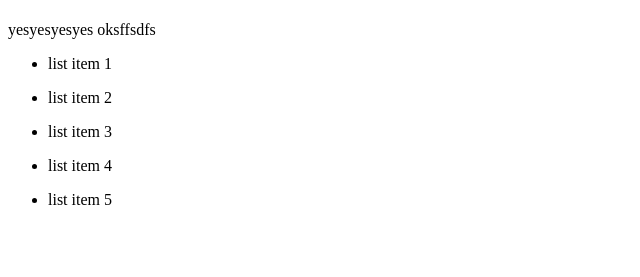
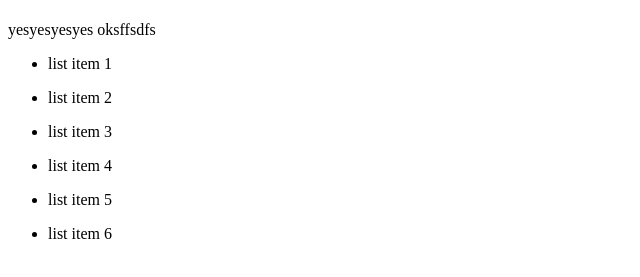
Before and after one commit to MrTARIQSs/git-tutorial, a plain HTML site: page index.html in a window 1280 px wide. Shown: the part 59-336 px from the top of the page, without its empty margins (0-640 px from the left). Drawn offline with Linux system fonts and the light colour scheme.

Commit message:
added another list item

```diff
--- a/index.html
+++ b/index.html
@@ -13,5 +13,6 @@
     <ul><li>list item 3</li></ul>
     <ul><li>list item 4</li></ul>
     <ul><li>list item 5</li></ul>
+    <ul><li>list item 6</li></ul>
 </body>
 </html>
```
